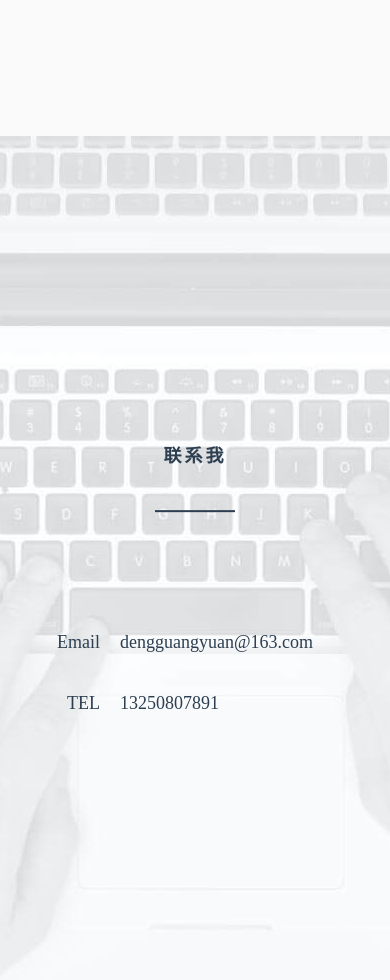
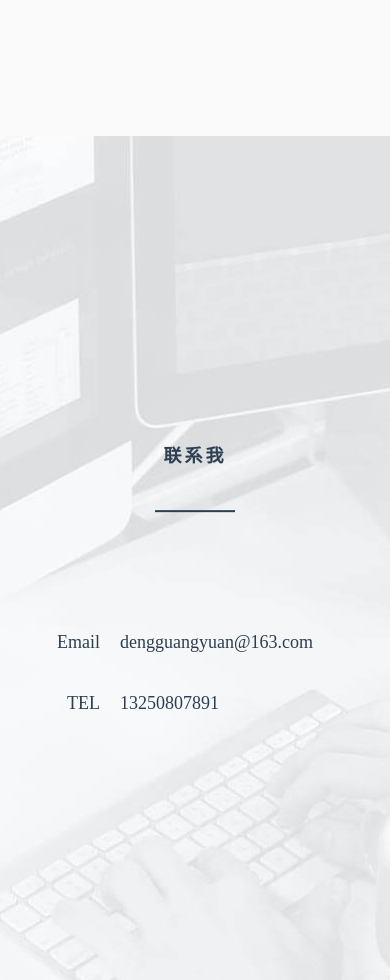
Before and after one commit to GaryDeng123/CV, a plain HTML site: page index.html in a window 390 px wide. Shown: the part 3240-4220 px from the top of the page. Drawn offline with Linux system fonts and the light colour scheme.

Commit message:
完美匹配手机端

```diff
--- a/cv.css
+++ b/cv.css
@@ -589,6 +589,9 @@ ul{
 }
 /** iPhone **/
 @media only screen and (min-width: 320px) and (max-width: 500px) {
+    #section5{
+    background: url(./image/services-bg.jpg) no-repeat center;
+    }
     .text-left{
     flex: 0 0 50px;
     margin-left: 50px;
```
